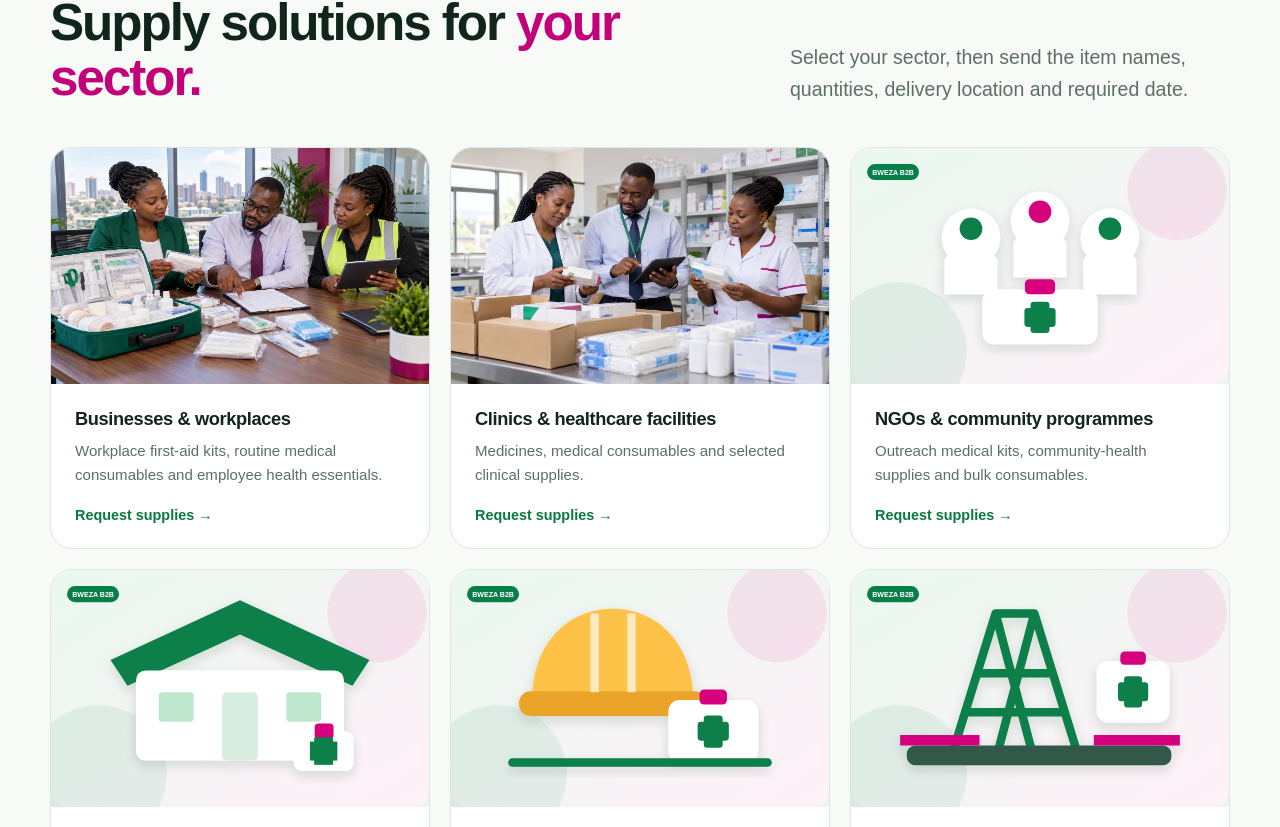
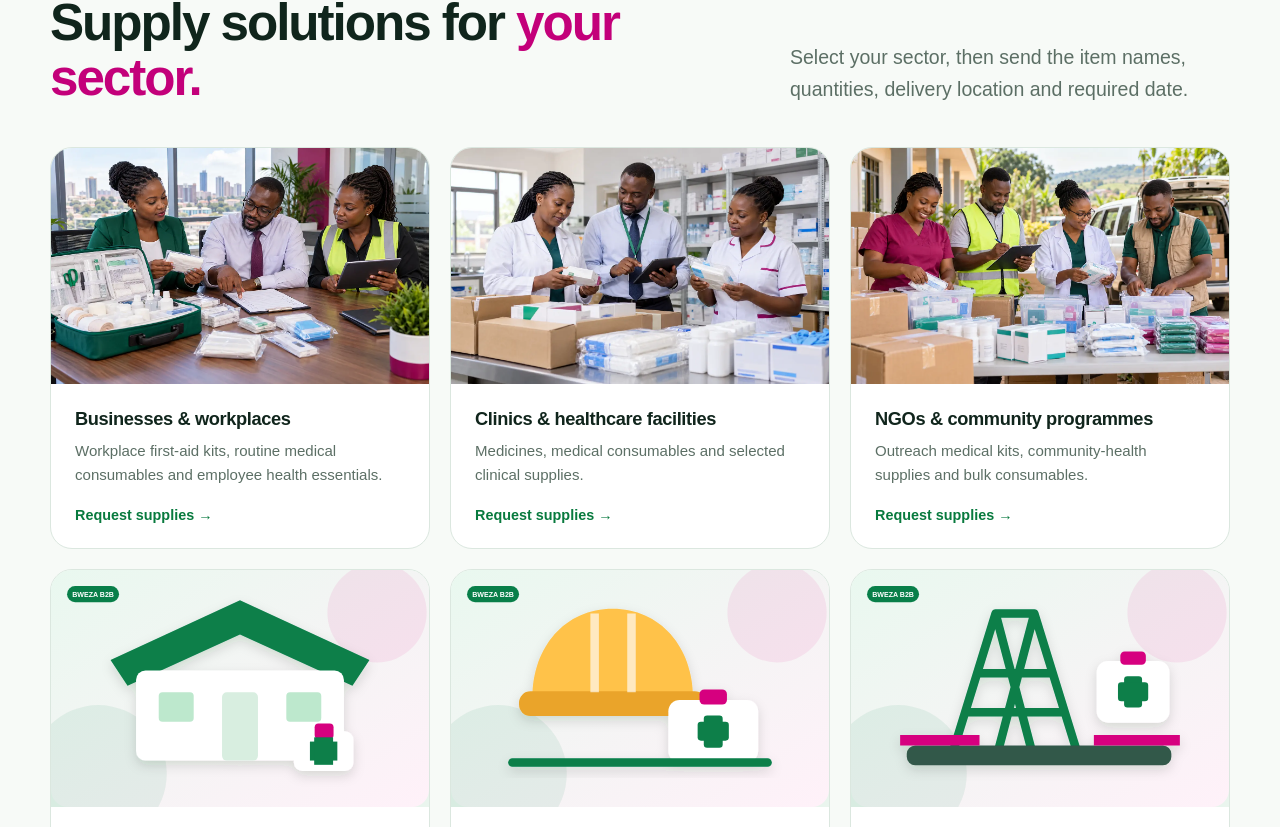
Before and after one commit to Bafakyiivan/Bweza-Pharmacy, a Next.js app: page /corporate in a window 1280 px wide. Shown: the part 1053-1880 px from the top of the page. Built offline with nearby package versions, Linux system fonts and the light colour scheme; no server answers.

Commit message:
Add NGO community programme photo

```diff
--- a/app/corporate/page.tsx
+++ b/app/corporate/page.tsx
@@ -25,7 +25,7 @@ const sectors = [
   {
     title: "NGOs & community programmes",
     description: "Outreach medical kits, community-health supplies and bulk consumables.",
-    image: "/images/corporate/ngos.svg",
+    image: "/images/corporate/ngos-community-programmes.webp",
     alt: "Community outreach team with organised medical kits",
   },
   {
```
Also changed, not shown: public/images/corporate/ngos-community-programmes.webp (added).
